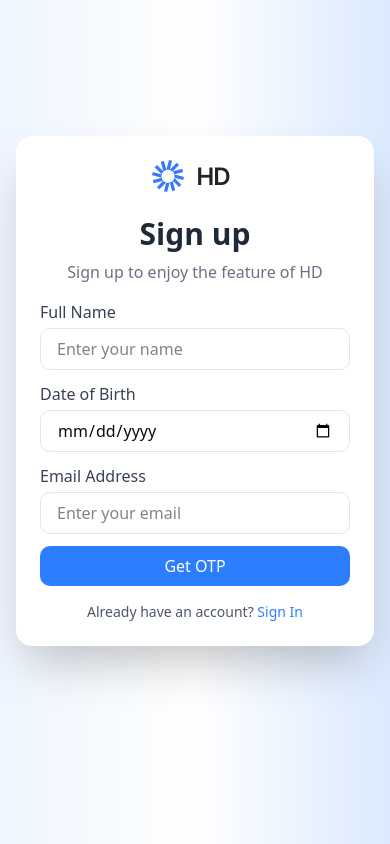
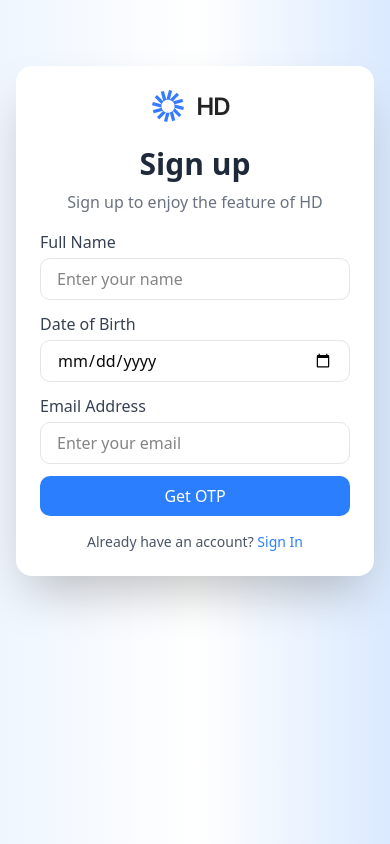
Before and after one commit to ajeetk7ev/HD-NoteTaking, a React app in the folder frontend/: page /signup in a window 390 px wide. Built offline with nearby package versions, Linux system fonts and the light colour scheme; the HTML template or start-up script is replaced by a standard one.

Commit message:
add README.md

```diff
--- a/frontend/src/pages/Signup.tsx
+++ b/frontend/src/pages/Signup.tsx
@@ -74,7 +74,7 @@ const Signup: React.FC = () => {
             </div>
 
             {/* Left Section (Form) */}
-            <div className="w-full md:w-1/2 mt-[120px] md:mt-0  flex flex-col justify-center items-center p-4 md:p-6 md:pr-0 sm:px-6">
+            <div className="w-full md:w-1/2 mt-[50px] md:mt-0  flex flex-col justify-center items-center p-4 md:p-6 md:pr-0 sm:px-6">
                 <div className="w-full max-w-md bg-white shadow-2xl rounded-2xl p-6">
                     {/* Logo - Mobile Only */}
                     <div className="flex items-center justify-center mb-6 md:hidden">
```
Also changed, not shown: 1 other file (tests, documents, lock files or other folders).
